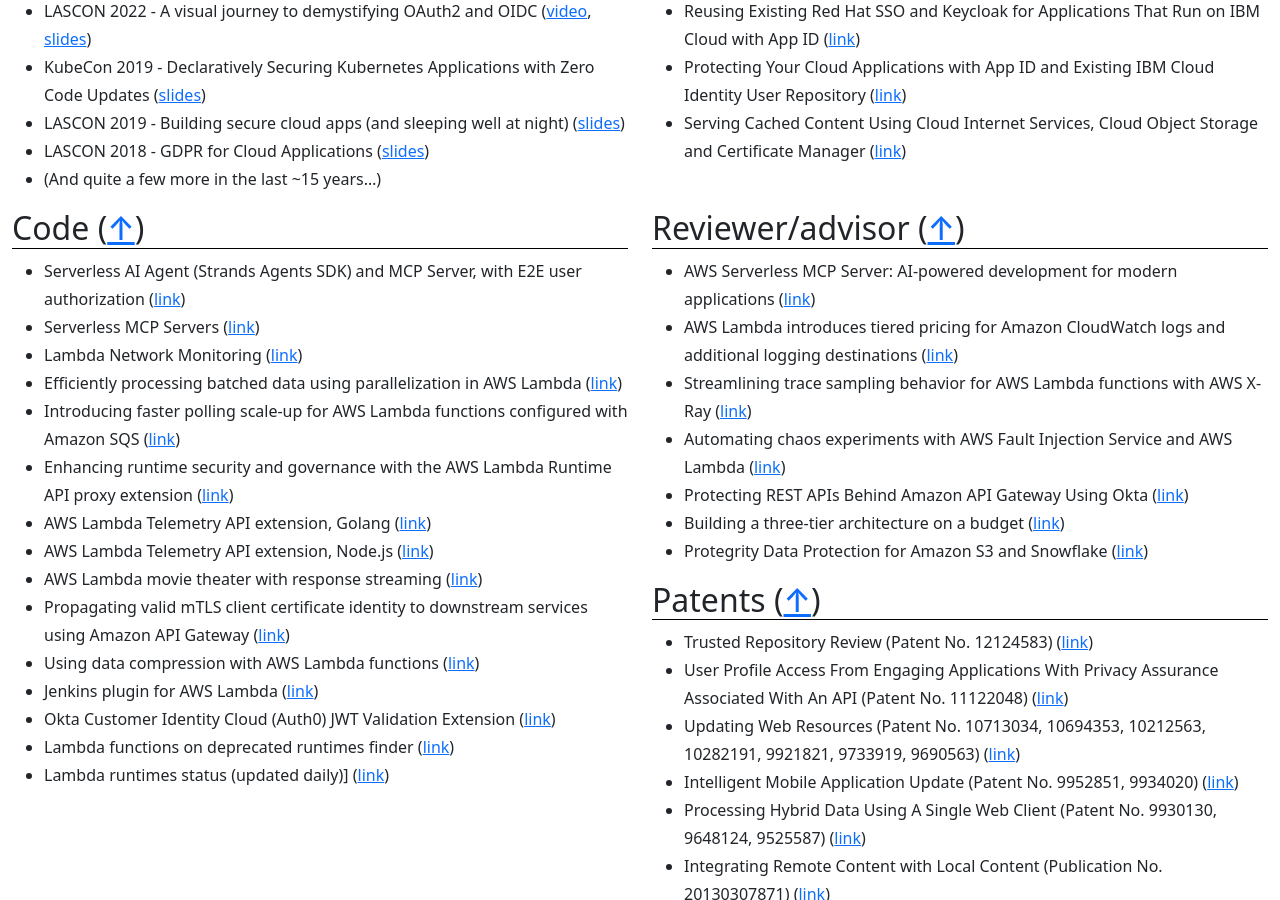
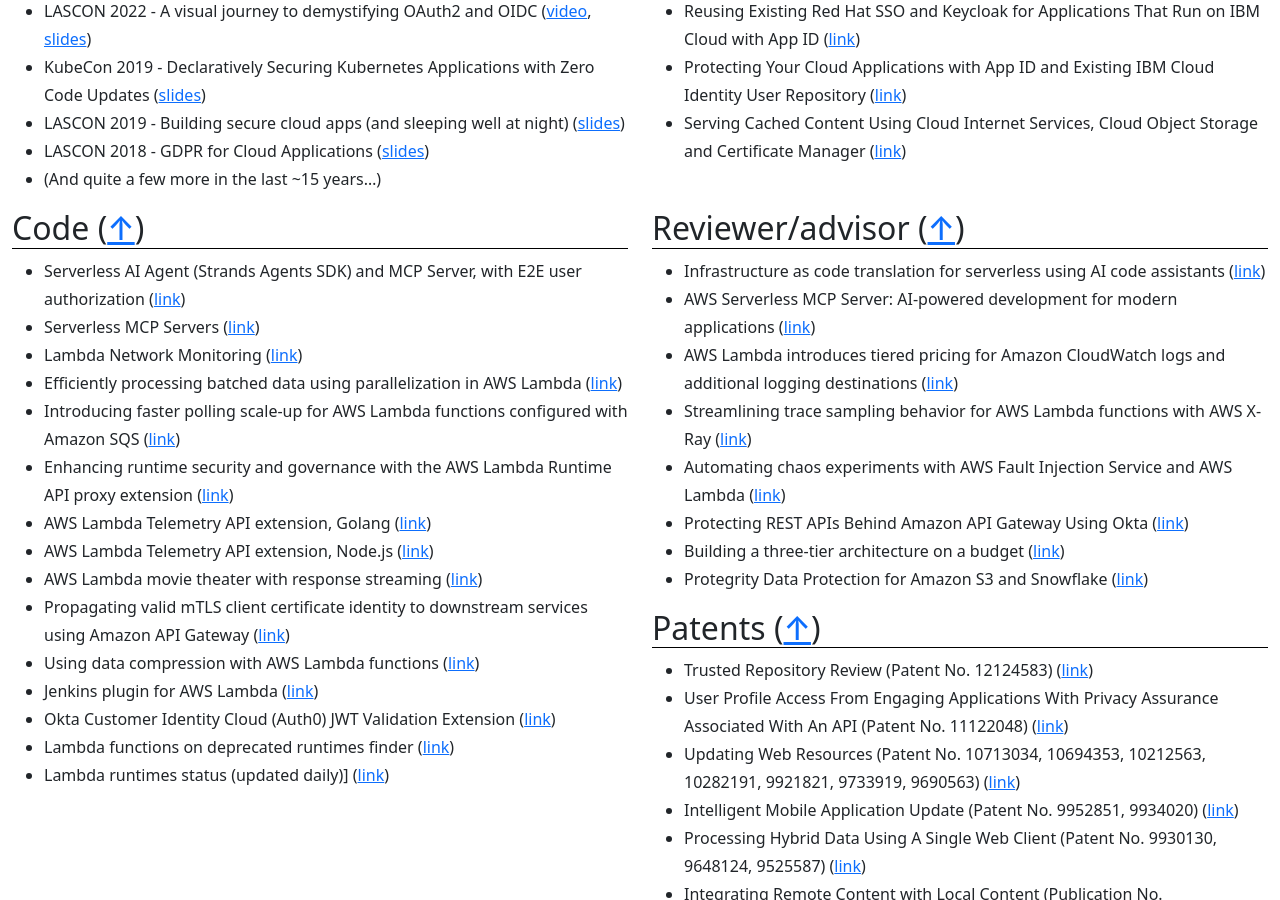
Before and after one commit to aal80/whoami, a Jekyll site: the page built from index.md, in a window 1280 px wide and 900 px high, scrolled down 1720 px. Built offline with Jekyll 4.4.1, drawn with Linux system fonts in a browser that asks for light colours.

Commit message:
Update reviewer.md

```diff
--- a/_includes/reviewer.md
+++ b/_includes/reviewer.md
@@ -1,5 +1,6 @@
 ## Reviewer/advisor ([↑](#top))
 
+- Infrastructure as code translation for serverless using AI code assistants ([link](https://aws.amazon.com/blogs/compute/infrastructure-as-code-translation-for-serverless-using-ai-code-assistants/))
 - AWS Serverless MCP Server: AI-powered development for modern applications ([link](https://aws.amazon.com/blogs/compute/introducing-aws-serverless-mcp-server-ai-powered-development-for-modern-applications/))
 - AWS Lambda introduces tiered pricing for Amazon CloudWatch logs and additional logging destinations ([link](https://aws.amazon.com/blogs/compute/aws-lambda-introduces-tiered-pricing-for-amazon-cloudwatch-logs-and-additional-logging-destinations/))
 - Streamlining trace sampling behavior for AWS Lambda functions with AWS X-Ray ([link](https://aws.amazon.com/blogs/compute/streamlining-trace-sampling-behavior-for-aws-lambda-functions-with-aws-x-ray/))
```
